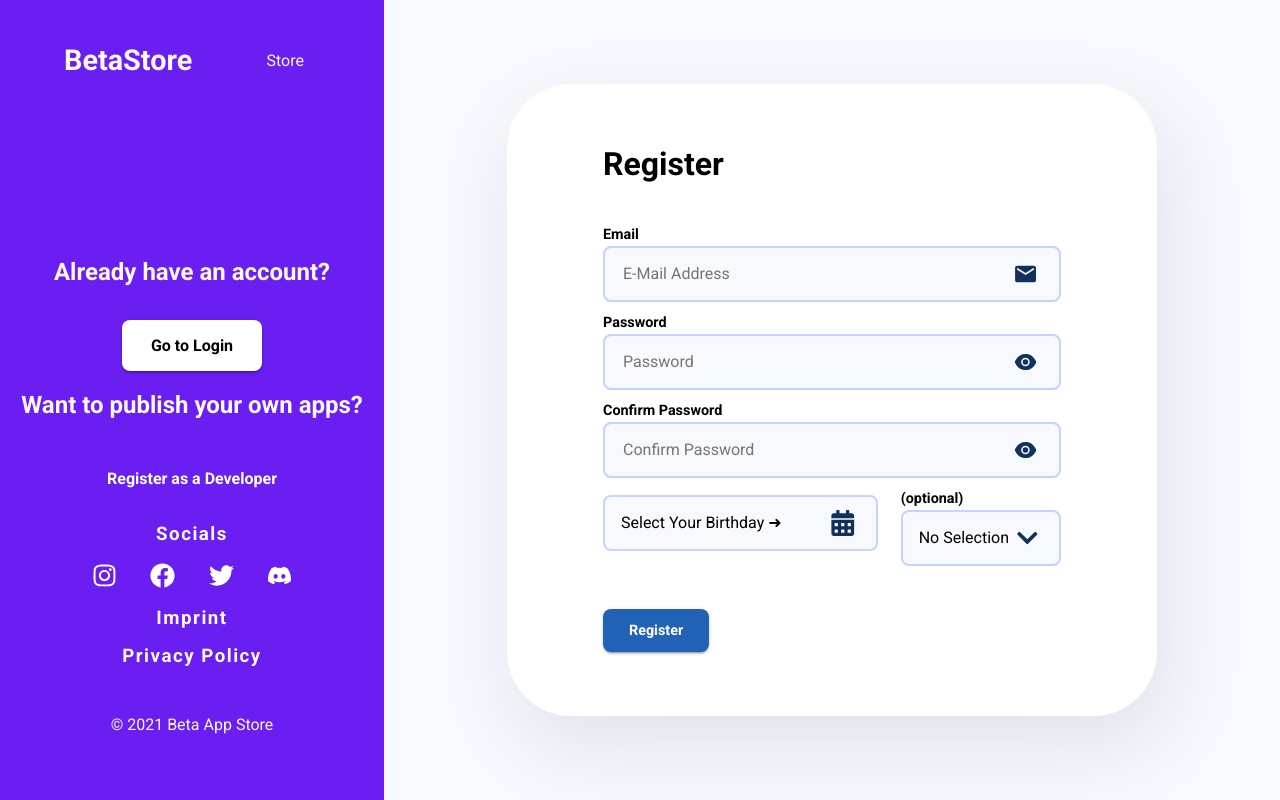
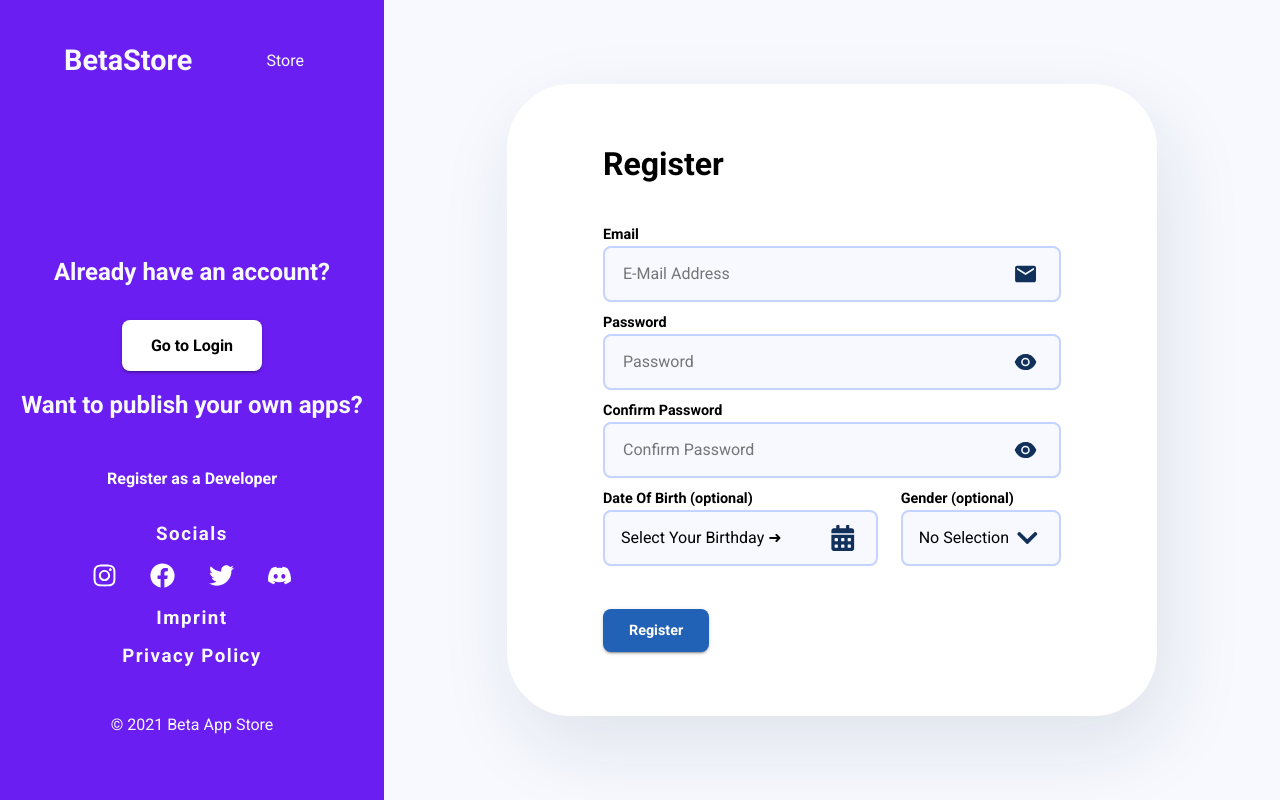
Before and after one commit to floriankulig/testiply, a Next.js app: page /register in a window 1280 px wide. Built offline with nearby package versions, Linux system fonts and the light colour scheme.

Commit message:
specified dynamic labels for inputs

```diff
--- a/src/components/auth/AuthForm.tsx
+++ b/src/components/auth/AuthForm.tsx
@@ -146,8 +146,8 @@ export const AuthForm: React.FC<AuthFormProps> = ({ formType }) => {
                             </TextField>
                         </FormInput>
                         <div className="meta-inputs">
-                            <DateInput style={inputsStacked ? { width: "100%" } : { width: "60%" }} minDate={minBirthDate} maxDate={maxBirthDate} date={dateOfBirth} setDate={setDateOfBirth} />
-                            <SelectionInput style={inputsStacked ? { width: "100%" } : { width: "35%" }} selection={gender} setSelection={setGender} values={genders} optional />
+                            <DateInput label="Date Of Birth (optional)" style={inputsStacked ? { width: "100%" } : { width: "60%" }} minDate={minBirthDate} maxDate={maxBirthDate} date={dateOfBirth} setDate={setDateOfBirth} />
+                            <SelectionInput label="Gender" style={inputsStacked ? { width: "100%" } : { width: "35%" }} selection={gender} setSelection={setGender} values={genders} optional />
                         </div>
                     </>
                     )}
```
